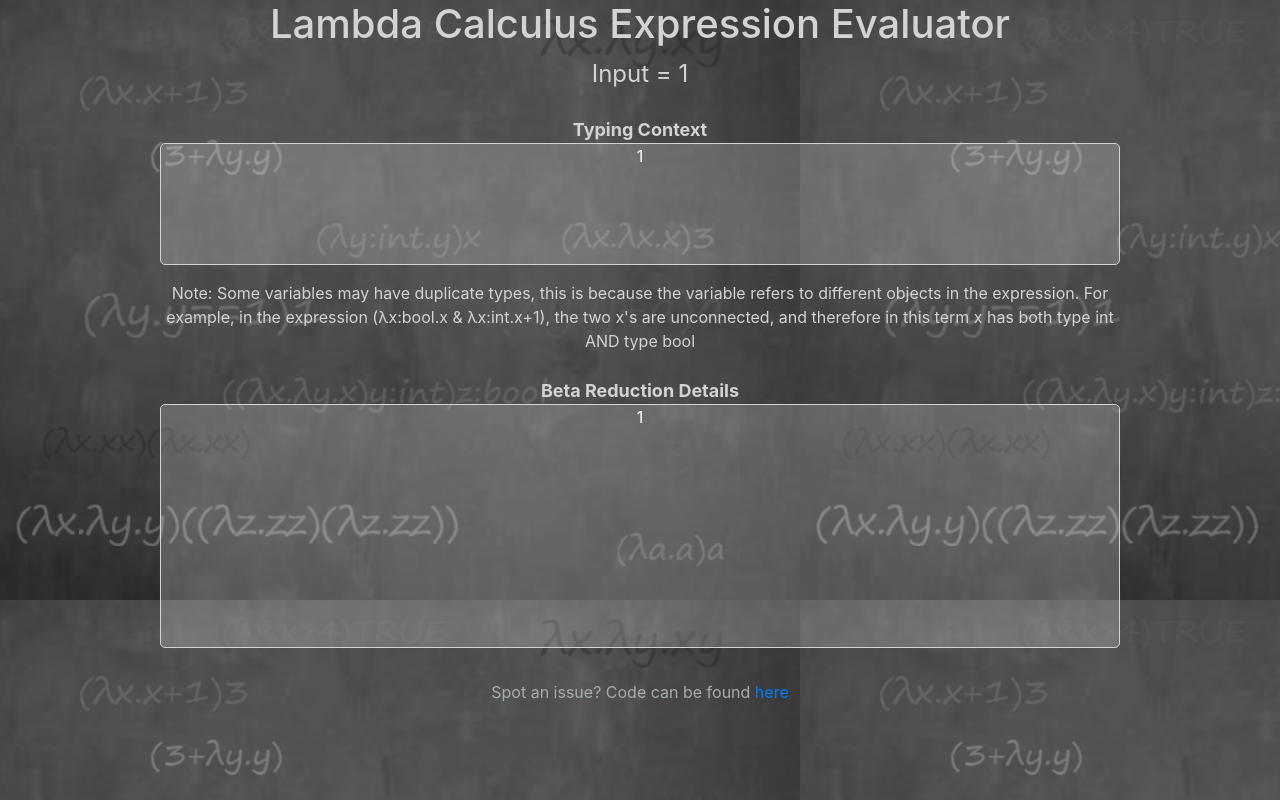
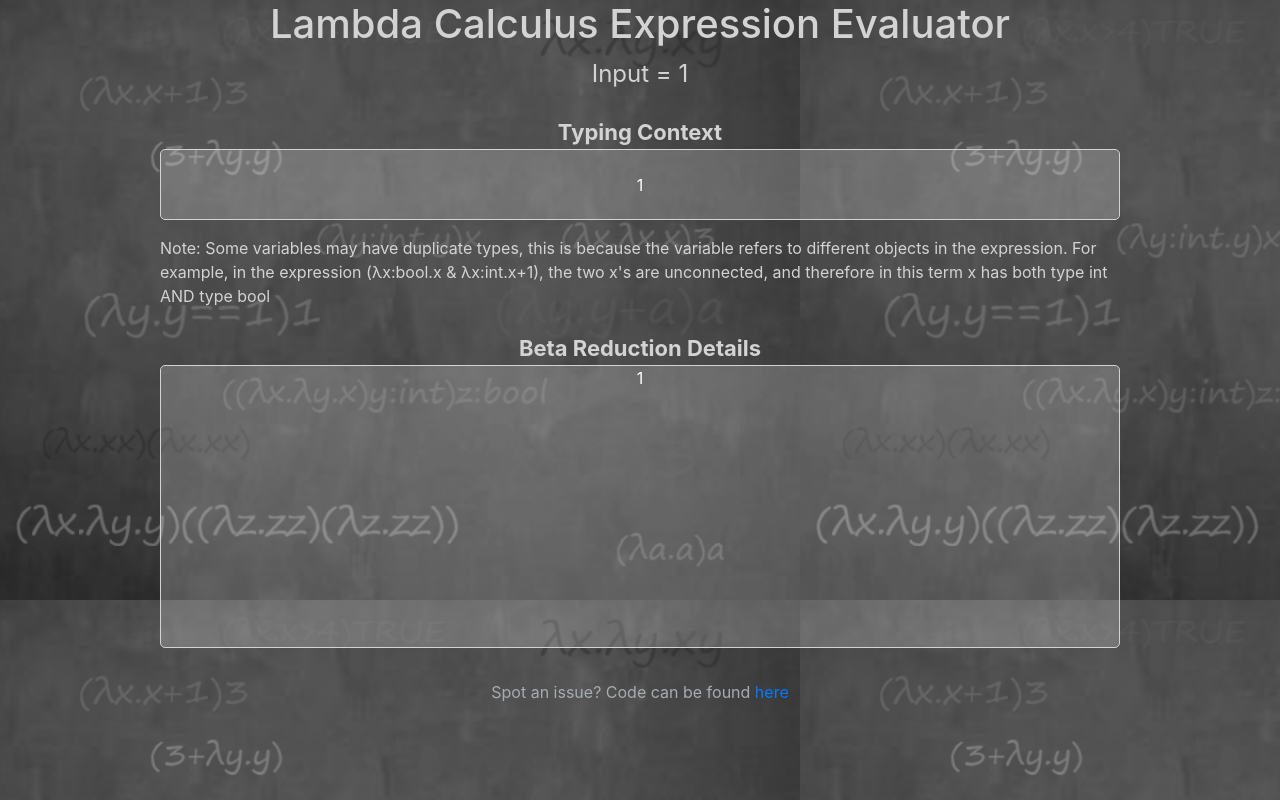
Before and after one commit to jonesy30/LambdaCalculator, a Flask app: page /more_information in a window 1280 px wide. Run offline with Flask 2, Linux system fonts and the light colour scheme; the visitor is signed in with stand-in values (Sample User, id 1); parts of the project's set-up code (start-up, migrations or seed data) failed here and were passed over; some libraries are stand-ins or nearby versions.

Commit message:
Removing font tags because I am a terrible person

```diff
--- a/BaseVisitor.py
+++ b/BaseVisitor.py
@@ -499,6 +499,6 @@ class BaseVisitor(LambdaCalculusVisitor):
     def send_context_to_session(self):
         write_string = ""
         for context in self.super_typing_context:
-            write_string = write_string + "" + context.get_variable() + ": " + context.get_variable_type() + "<br>"
+            write_string = write_string + "" + context.get_variable() + ": " + context.get_variable_type() + "&ensp;&ensp;&ensp;"
 
         self.session_object.set_typing_context(write_string)
--- a/LambdaCalculus.py
+++ b/LambdaCalculus.py
@@ -120,13 +120,13 @@ def web_interface(expression, evaluate_selection):
         output_string = "Result = "+str(result)
         if result != arithmetically_reduced:
             output_string = output_string + " = "+str(arithmetically_reduced)+" by arithmetic reduction"
-        output_string = output_string + " <a href=\"/more_information\" target=\"_blank\"><font color=\"#99ccff\">(click here for evaluation details)</font></a>"
+        output_string = output_string + " <a href=\"/more_information\" target=\"_blank\"><span class=\"pale-link\">(click here for evaluation details)</span></a>"
         output_string = output_string + "<br>Valid typing = "+str(valid_type)
         if valid_type == False or valid_type == "False":
             output_string = output_string+"<br>"
             return output_string,session_object.get_typing_context(),session_object.get_beta_steps()
         else:
-            output_string = output_string + " under typing context <a href=\"/more_information\" target=\"_blank\"><font color=\"#99ccff\">(click here)</font></a><br>"
+            output_string = output_string + " under typing context <a href=\"/more_information\" target=\"_blank\"><span class=\"pale-link\">(click here)</span></a><br>"
             output_string = output_string + "Type returned = "+str(return_type)+"<br>"
             return output_string,session_object.get_typing_context(),session_object.get_beta_steps()
 
--- a/app/templates/more_information.html
+++ b/app/templates/more_information.html
@@ -6,33 +6,33 @@
     </head>
     <div id="main-container">
         <h1>
-            <a href="/static/easter_egg/lambda.jpg" target="_blank"><font color="#d3d3d3">Lambda</font></a>
-            <a href="/static/easter_egg/calculus.jpg" target="_blank"><font color="#d3d3d3">Calculus</font></a>
-            <a href="/static/easter_egg/expression.jpg" target="_blank"><font color="#d3d3d3">Expression</font></a>
-            <a href="/static/easter_egg/evaluator.jpg" target="_blank"><font color="#d3d3d3">Evaluator</font></a>
+            <a href="/static/easter_egg/lambda.jpg" target="_blank"><span class="easter-egg">Lambda</span></a>
+            <a href="/static/easter_egg/calculus.jpg" target="_blank"><span class="easter-egg">Calculus</span></a>
+            <a href="/static/easter_egg/expression.jpg" target="_blank"><span class="easter-egg">Expression</span></a>
+            <a href="/static/easter_egg/evaluator.jpg" target="_blank"><span class="easter-egg">Evaluator</span></a>
         </h1>
-        <font size="+2">Input = {{input_lambda}}</font>
+        <span class="input-expression">Input = {{input_lambda}}</span>
         <br>
-        <font size="+1"><b>Typing Context</b></font>
-        <form action="/" id="type-form">
-        <div class=output-box>
+        <b class="sub-title">Typing Context</b>
+        <form action="/" class="type-form output-container">
+        <div class="output-box center-content">
             {{typing_context|safe}}
         </div>
         </form>
         <div id="information">
-        <center>Note: Some variables may have duplicate types, this is because the variable refers to different objects in the expression.
+        <div class="center-content">Note: Some variables may have duplicate types, this is because the variable refers to different objects in the expression.
         For example, in the expression (λx:bool.x & λx:int.x+1), the two x's are unconnected, and therefore in this term x has both type int AND type bool
-        </center>
+        </div>
         </div>
         <br>
-        <font size="+1"><b>Beta Reduction Details</b></font>
-        <form action="/" id="beta-form">
-        <div class=output-box>
+        <b class="sub-title">Beta Reduction Details</b>
+        <form action="/" class="beta-form output-container">
+        <div class="output-box">
             {{beta_reduction|safe}}
         </div>
         </form>
         <p></p>
-        <p><font color="#a6acaf">Spot an issue? Code can be found <a href="https://github.com/jonesy30/LambdaCalculator.git">here</a></font></p>
+        <p class="spot-an-issue">Spot an issue? Code can be found <a href="https://github.com/jonesy30/LambdaCalculator.git">here</a></p>
     </div>
 </html>
 
@@ -43,26 +43,37 @@
         background-size: 800px 600px;
         color: lightgray;
     }
+
+    .center-content{
+        display: flex;
+        justify-content: center;
+        align-items: center;
+    }
+
     .output-box{
-        width:100%;
-        height:100%;
+        width: 100%;
+        height: 100%;
         text-align: center;
         color: white;
         overflow-x: hidden;
         overflow-x: auto;
     }
+
     #evaluation-method-control{
         height:20%;
     }
+
     #information{
         width:75%;
     }
+
     #input-box{
         width: 100%;
         height: 20%;
         text-align: center;
         background-color: rgba(255,255,255,0.7);
     }
+
     #main-container {
         height:90%;
         display: flex;
@@ -70,9 +81,18 @@
         justify-content: center;
         flex-direction: column;
     }
-    #type-form {
+
+    .type-form {
         width:75%;
-        height:40%;
+        height:20%;
+    }
+
+    .beta-form {
+        width:75%;
+        height:80%;
+    }
+
+    .output-container{
         display: flex;
         align-items: center;
         justify-content: center;
@@ -80,24 +100,38 @@
         border-radius: 5px;
         background-color: rgba(255,255,255,0.2);
     }
-    #beta-form {
-        width:75%;
-        height:80%;
-        display: flex;
-        align-items: center;
-        justify-content: center;
-        border: solid 1px lightgray;
-        border-radius: 5px;
-        background-color: rgba(255,255,255,0.2);
-    }
+
     #confirm-button{
         width:100%;
     }
+
     #instructions {
         text-align:center;
     }
+
     #evaluation-method {
         text-align:center;
     }
 
+    .easter-egg {
+        color: #d3d3d3;
+        text-decoration-color: #d3d3d3;
+    }
+
+    .easter-egg:hover {
+        text-decoration: underline;
+    }
+
+    .spot-an-issue {
+        color: #a6acaf;
+    }
+
+    .sub-title {
+        font-size: 22px;
+    }
+
+    .input-expression {
+        font-size: 24px;
+    }
+
 </style>
```
Also changed, not shown: app/routes.py (+0 -12 lines), app/templates/index.html (+34 -8 lines).
